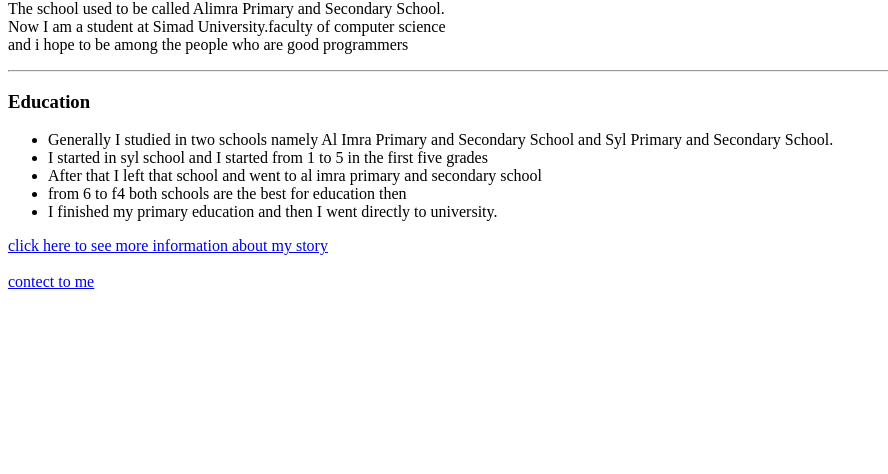
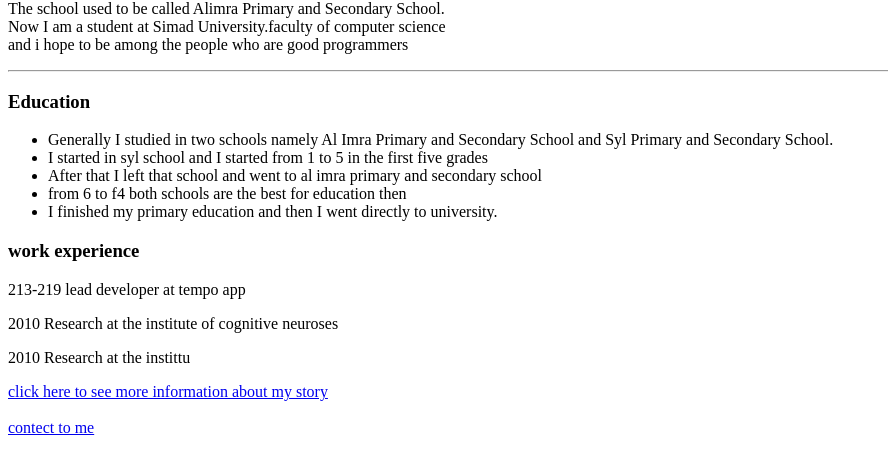
Before and after one commit to Nasteho-mohamed/practice-1, a plain HTML site: page index.html in a window 1280 px wide. Shown: the part 264-738 px from the top of the page, without its empty margins (0-888 px from the left). Drawn offline with Linux system fonts and the light colour scheme.

Commit message:
Update index.html

```diff
--- a/index.html
+++ b/index.html
@@ -27,6 +27,11 @@
             </li>
             <li>I finished my primary education and then I went directly to university.</li>
     </ul>
+            <h3>work experience</h3>
+                <p>213-219 lead developer at tempo app</p>
+                <p>2010 Research at the institute of cognitive neuroses</p>
+                <p>2010 Research at the instittu</p>
+
     <a href="ind2.html">click here to see more information about my story</a> <br>
 <br>
     <a href="contect.html">contect to me </a>
```
